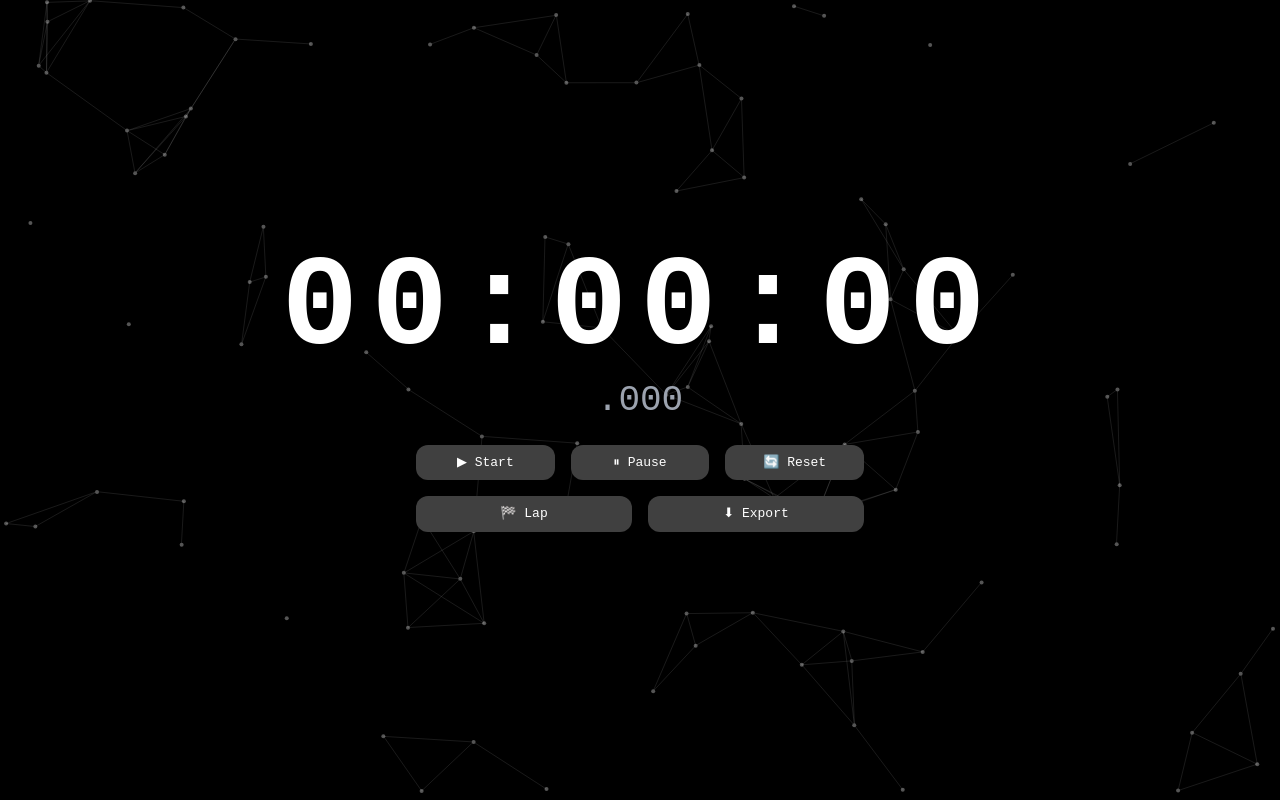
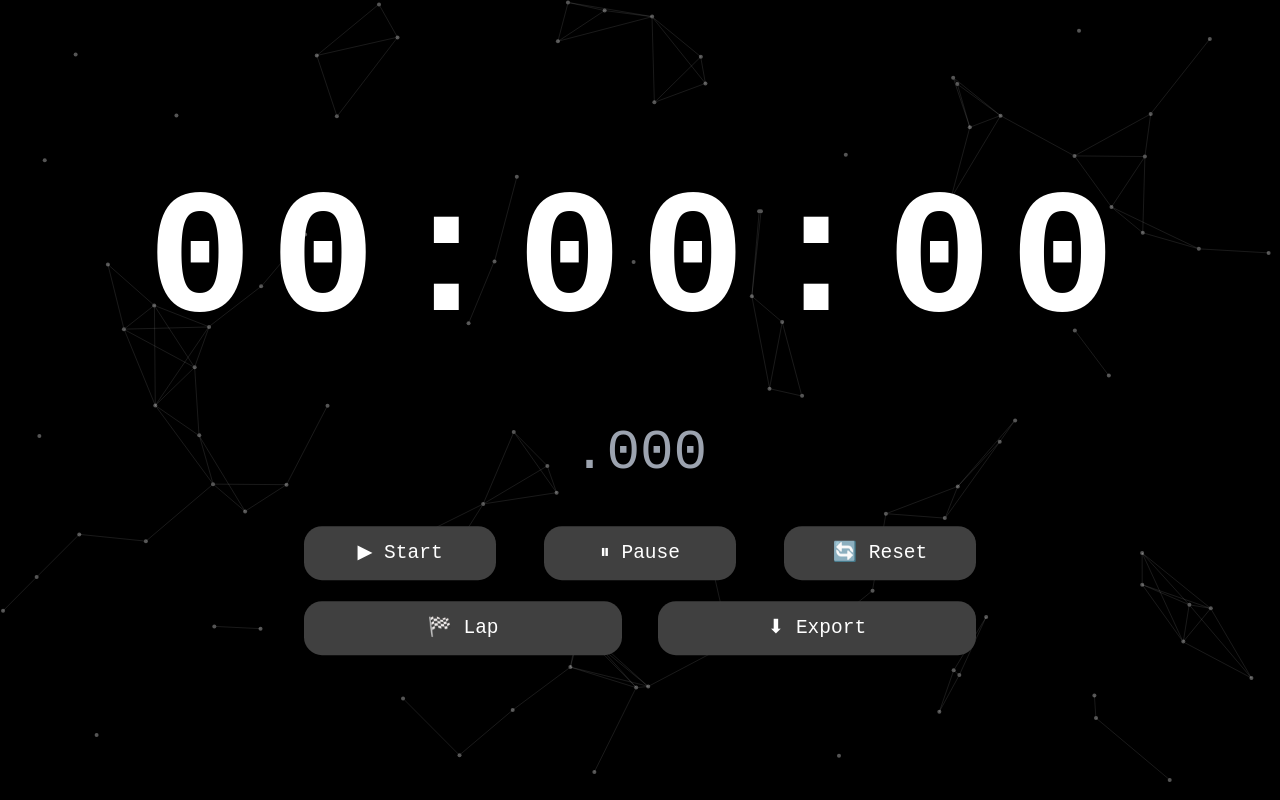
Before and after one commit to rugvedkadu06/PRODIGY_WD_02, a plain HTML site: page index.html in a window 1280 px wide. Drawn offline with nearby package versions, Linux system fonts and the light colour scheme.

Commit message:
Update index.html

```diff
--- a/index.html
+++ b/index.html
@@ -54,23 +54,37 @@
 
 
   <canvas id="bgCanvas"></canvas>
+<div id="stopwatch" class="absolute inset-0 flex flex-col items-center justify-center text-white px-6 fixed size-full">
+  <div id="display" class="text-[8rem] sm:text-[9rem] md:text-[10rem] lg:text-[11rem] font-bold tracking-widest mb-4 text-center">
+    00:00:00
+  </div>
 
-  <div id="stopwatch" class="absolute inset-0 flex flex-col items-center justify-center text-white px-4 fixed">
-    <div id="display" class="text-9xl sm:text-7xl md:text-8xl lg:text-9xl font-bold tracking-widest mb-2 text-center">00:00:00</div>
-    <div id="milliseconds" class="text-5xl sm:text-4xl text-gray-400 mb-6 text-center">.000</div>
+  <div id="milliseconds" class="text-[3rem] sm:text-[3.5rem] text-gray-400 mb-10 text-center">
+    .000
+  </div>
+  <div class="grid grid-cols-1 sm:grid-cols-3 gap-8 w-full max-w-md scale-[1.5] text-center">
+    <button id="startBtn" title="Keyboard Shortcut: Space" class="bg-neutral-700 hover:bg-neutral-600 py-2 px-4 rounded-xl">
+      ▶ Start
+    </button>
+    <button id="pauseBtn" class="bg-neutral-700 hover:bg-neutral-600 py-2 px-4 rounded-xl">
+      ⏸ Pause
+    </button>
+    <button id="resetBtn" class="bg-neutral-700 hover:bg-neutral-600 py-2 px-4 rounded-xl">
+      🔄 Reset
+    </button>
+  </div>
 
-    <div class="grid grid-cols-1 sm:grid-cols-3 gap-4 w-full max-w-xs sm:max-w-md">
-      <button id="startBtn" class="bg-neutral-700 hover:bg-neutral-600 py-2 px-4 rounded-xl">▶ Start</button>
-      <button id="pauseBtn" class="bg-neutral-700 hover:bg-neutral-600 py-2 px-4 rounded-xl">⏸ Pause</button>
-      <button id="resetBtn" class="bg-neutral-700 hover:bg-neutral-600 py-2 px-4 rounded-xl">🔄 Reset</button>
-    </div>
+  <div class="grid grid-cols-1 sm:grid-cols-2 gap-6 w-full max-w-md mt-10 scale-[1.5]">
+    <button id="lapBtn" title="Keyboard Shortcut: Enter" class="bg-neutral-700 hover:bg-neutral-600 py-2 px-4 rounded-xl">
+      🏁 Lap
+    </button>
+    <button id="exportBtn" class="bg-neutral-700 hover:bg-neutral-600 py-2 px-4 rounded-xl">
+      ⬇ Export
+    </button>
+  </div>
 
-    <div class="grid grid-cols-1 sm:grid-cols-2 gap-4 w-full max-w-xs sm:max-w-md mt-4">
-      <button id="lapBtn" class="bg-neutral-700 hover:bg-neutral-600 py-2 px-4 rounded-xl">🏁 Lap</button>
-      <button id="exportBtn" class="bg-neutral-700 hover:bg-neutral-600 py-2 px-4 rounded-xl">⬇ Export</button>
-    </div>
-    <ul id="laps" class="mt-6 text-sm sm:text-base w-full max-w-md space-y-1 text-gray-300 px-2"></ul>
-  </div>
+  <ul id="laps" class="mt-10 text-lg sm:text-xl w-full max-w-xl space-y-2 text-gray-300 px-4"></ul>
+</div>
   <script src="script.js"></script>
 </body>
 </html>
```
